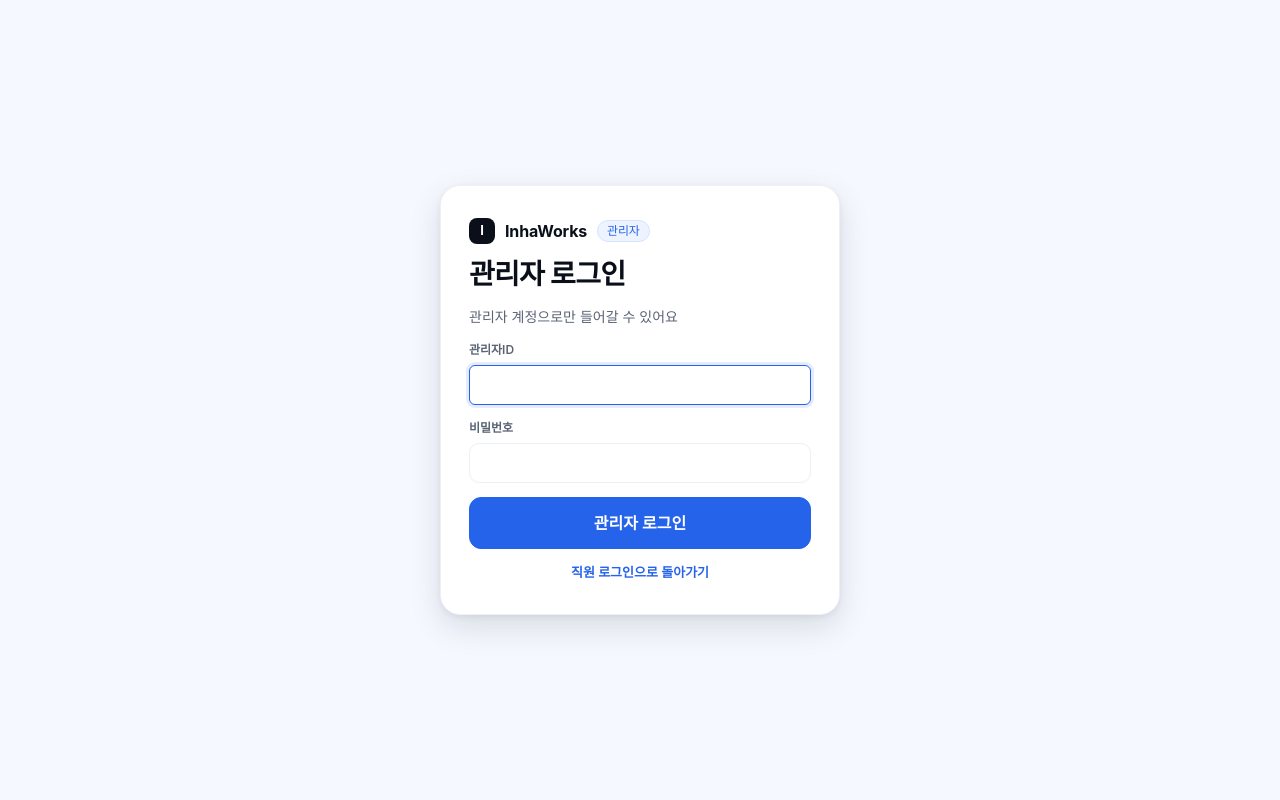
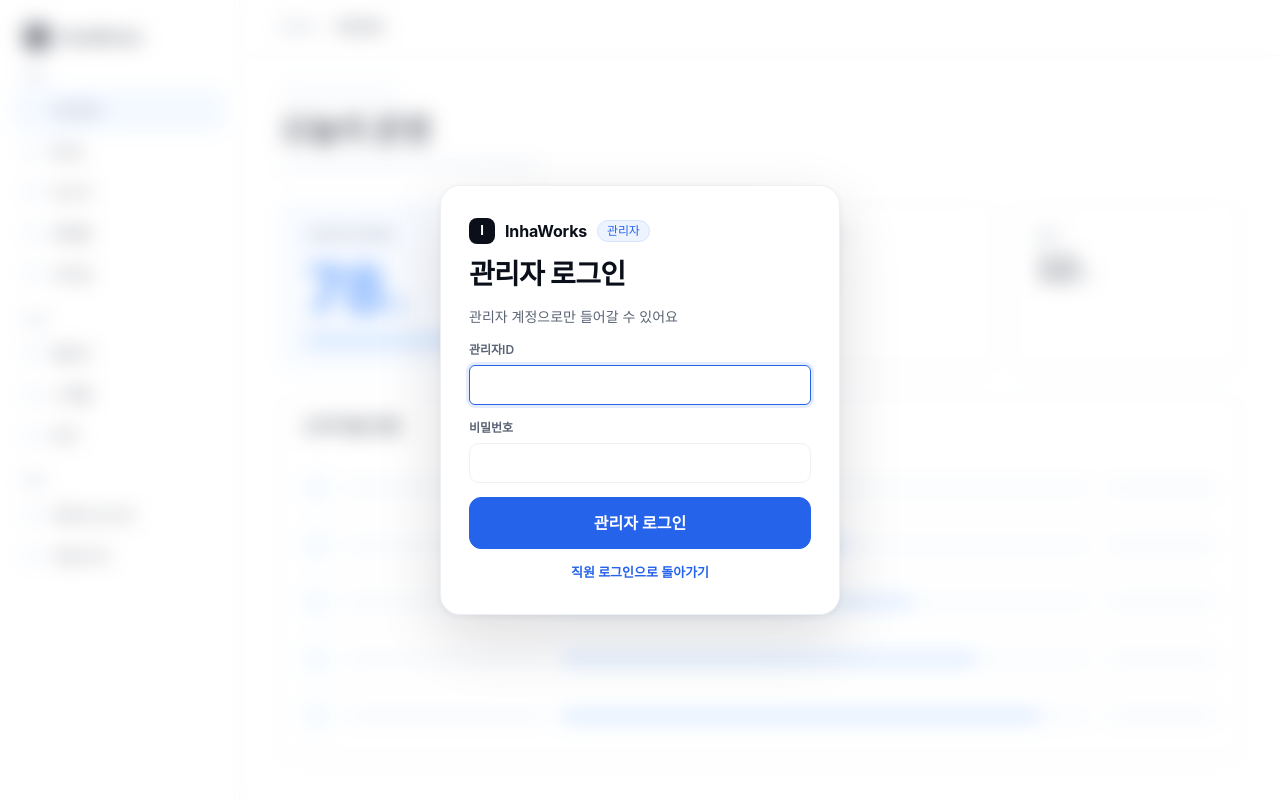
Before and after one commit to honggihyuk/InhaWorks, a Spring app: page /admin/login in a window 1280 px wide. Run offline with Thymeleaf, Linux system fonts and the light colour scheme; the template is opened without the code that fills it, so the values that code supplies are empty; some of the project's set-up classes (security, data sources, template engines, error pages and the like) are left out, and stand-ins take their place.

Commit message:
로그인 화면 : 흐린 앱 화면 배경(backdrop-filter) 위 가운데 로그인 카드
- 뒤에 앱 화면 모양(관리자 대시보드 / 직원 홈)을 정적 예시·스켈레톤으로 깔고 (DB 데이터 없음, aria-hidden + inert)
- 그 위 흐림 막 backdrop-filter: blur(10px) saturate(160%), 미지원·투명도 줄이기 설정이면 불투명 폴백
- 가운데 로그인 카드 (폼·오류·로그아웃 안내·CSRF 그대로), 절제된 등장 애니메이션 (움직임 줄이기 대응)
- docs/design.md 4.14

Co-Authored-By: Claude Opus 5.5 <noreply@anthropic.com>

```diff
--- a/src/main/resources/static/css/app.css
+++ b/src/main/resources/static/css/app.css
@@ -623,8 +623,52 @@ table.month-cal .shift { display: flex; justify-content: space-between; margin:
 .day-card .shift { white-space: normal; }
 
 /* ---------- 로그인 ---------- */
-body.auth-page { min-height: 100vh; display: grid; place-items: center; padding: 24px 16px; background: var(--lb); }
-.auth-card { width: min(400px, 100%); background: #fff; border: 1px solid var(--border); border-radius: 20px; padding: 32px 28px; box-shadow: var(--shadow-pop); display: flex; flex-direction: column; gap: 14px; }
+/* 로그인 : 뒤에 앱 화면 모양(.auth-backdrop, 정적 예시) → 흐림 막(.auth-scrim, backdrop-filter) → 가운데 카드
+   docs/design.md 4.14 */
+body.auth-page { min-height: 100vh; margin: 0; background: var(--bg); overflow: hidden; }
+.auth-backdrop { position: fixed; inset: 0; overflow: hidden; pointer-events: none; user-select: none; }
+.auth-backdrop .app { min-height: 100vh; }
+.auth-backdrop .sidebar { position: static; height: 100vh; }
+.auth-backdrop .topbar { position: static; }
+.auth-backdrop .nav-item { cursor: default; }
+.auth-backdrop h2.page-title { font-size: 32px; }
+.auth-backdrop h3 { font-size: 17px; font-weight: 700; }
+.sk { display: inline-block; border-radius: 6px; background: #EEF1F5; flex: none; }
+.sk-ic { width: 18px; height: 18px; border-radius: 5px; }
+.sk-line { height: 10px; }
+.sk-av { width: 28px; height: 28px; border-radius: 50%; background: var(--lb2); }
+.sk-check { width: 20px; height: 20px; border-radius: 6px; }
+.sk-chip { width: 54px; height: 20px; border-radius: 999px; background: var(--lb2); }
+.sk-bar { flex: 1; height: 8px; border-radius: 999px; overflow: hidden; }
+.sk-bar > span { display: block; height: 100%; background: var(--lb-fill); border-radius: inherit; }
+.sk-rows { padding: 6px 22px 14px; }
+.sk-row { display: flex; align-items: center; gap: 14px; padding: 14px 0; border-bottom: 1px solid var(--border); }
+.sk-row:last-child { border-bottom: 0; }
+.sk-row .sk-line { flex: none; }
+
+.auth-scrim {
+    position: fixed; inset: 0; z-index: 10; overflow-y: auto;
+    display: grid; place-items: center; padding: 24px 16px;
+    background: rgba(255, 255, 255, .45);
+    -webkit-backdrop-filter: blur(10px) saturate(160%);
+    backdrop-filter: blur(10px) saturate(160%);
+}
+/* backdrop-filter 를 못 쓰는 브라우저 : 거의 불투명한 흰 막 (뒤 화면은 아주 흐릿하게만) */
+@supports not ((backdrop-filter: blur(1px)) or (-webkit-backdrop-filter: blur(1px))) {
+    .auth-scrim { background: rgba(245, 248, 255, .94); }
+}
+.auth-card { width: min(400px, 100%); background: #fff; border: 1px solid var(--border); border-radius: 20px; padding: 32px 28px; box-shadow: 0 24px 64px rgba(11, 15, 25, .14), 0 2px 8px rgba(11, 15, 25, .06); display: flex; flex-direction: column; gap: 14px;
+    animation: auth-in .32s var(--ease) both; }
+@keyframes auth-in { from { opacity: 0; transform: translateY(8px) scale(.985); } to { opacity: 1; transform: none; } }
+@media (prefers-reduced-motion: reduce) { .auth-card { animation: auth-fade .2s linear both; } }
+@keyframes auth-fade { from { opacity: 0; } to { opacity: 1; } }
+@media (prefers-reduced-transparency: reduce) {
+    .auth-scrim { background: rgba(245, 248, 255, .96); -webkit-backdrop-filter: none; backdrop-filter: none; }
+}
+@media (max-width: 900px) {
+    .auth-backdrop .sidebar { height: auto; }
+    .auth-card { padding: 28px 22px; }
+}
 .auth-card .brand { padding: 0; }
 .auth-title { font-size: 28px; font-weight: 700; letter-spacing: -.025em; line-height: 1.2; }
 .auth-foot { font-size: 13px; color: var(--muted); text-align: center; }
--- a/src/main/resources/templates/admin/login.html
+++ b/src/main/resources/templates/admin/login.html
@@ -10,9 +10,12 @@
 </head>
 <!-- 관리자 로그인 : POST /admin/login 은 관리자용 SecurityFilterChain 이 처리한다 -->
 <body class="ui auth-page">
-<main class="auth-card">
+<!-- 뒤 : 앱 화면 모양(정적 예시) → 위 : 흐림 막(backdrop-filter) → 가운데 : 로그인 카드 -->
+<div th:replace="~{fragments/auth-backdrop :: backdrop('admin')}"></div>
+<div class="auth-scrim">
+<main class="auth-card" aria-labelledby="auth-title">
     <div class="brand"><span class="brand-mark">I</span>InhaWorks <span class="chip blue">관리자</span></div>
-    <h1 class="auth-title">관리자 로그인</h1>
+    <h1 class="auth-title" id="auth-title">관리자 로그인</h1>
     <p class="muted">관리자 계정으로만 들어갈 수 있어요</p>
 
     <div th:if="${param.error}" class="alert danger" role="alert">관리자ID 또는 비밀번호를 확인해 주세요.</div>
@@ -30,5 +33,6 @@
 
     <p class="auth-foot"><a th:href="@{/member/login}">직원 로그인으로 돌아가기</a></p>
 </main>
+</div>
 </body>
 </html>
--- /dev/null
+++ b/src/main/resources/templates/fragments/auth-backdrop.html
@@ -0,0 +1,88 @@
+<!DOCTYPE html>
+<html xmlns:th="http://www.thymeleaf.org">
+<!-- 로그인 화면 뒤에 흐리게 깔리는 "앱 화면" (관리자 = 대시보드 모양, 직원 = 홈 모양)
+     로그인 전이므로 DB 데이터는 쓰지 않는다 : 숫자·이름은 모두 고정 예시이고 대부분 회색 막대(스켈레톤)
+     aria-hidden + inert : 화면 읽기 프로그램과 Tab 키가 들어가지 않는다. pointer-events 없음 -->
+<div th:fragment="backdrop(kind)" class="auth-backdrop" aria-hidden="true" inert>
+    <div class="app">
+        <aside class="sidebar">
+            <div class="brand"><span class="brand-mark">I</span>InhaWorks</div>
+            <nav>
+                <div class="nav-group">
+                    <div class="nav-label" th:text="${kind == 'admin'} ? '업무' : '우리 회사'">업무</div>
+                    <span class="nav-item active"><span class="sk sk-ic"></span><span th:text="${kind == 'admin'} ? '대시보드' : '홈'">대시보드</span></span>
+                    <span class="nav-item"><span class="sk sk-ic"></span>할 일</span>
+                    <span class="nav-item"><span class="sk sk-ic"></span>보고서</span>
+                    <span class="nav-item" th:if="${kind == 'admin'}"><span class="sk sk-ic"></span>결재함</span>
+                    <span class="nav-item"><span class="sk sk-ic"></span>게시판</span>
+                </div>
+                <div class="nav-group">
+                    <div class="nav-label">근태</div>
+                    <span class="nav-item"><span class="sk sk-ic"></span>출퇴근</span>
+                    <span class="nav-item"><span class="sk sk-ic"></span>스케줄</span>
+                    <span class="nav-item"><span class="sk sk-ic"></span>휴가</span>
+                </div>
+                <div class="nav-group" th:if="${kind == 'admin'}">
+                    <div class="nav-label">관리</div>
+                    <span class="nav-item"><span class="sk sk-ic"></span>재처리 모니터</span>
+                    <span class="nav-item"><span class="sk sk-ic"></span>직원·조직</span>
+                </div>
+            </nav>
+        </aside>
+        <div class="main">
+            <header class="topbar"><span class="crumbs"><span th:text="${kind == 'admin'} ? '관리자' : '우리 회사'">관리자</span><span class="sep">›</span>
+                <b th:text="${kind == 'admin'} ? '대시보드' : '홈'">대시보드</b></span></header>
+            <div class="content">
+                <div class="page-header"><div>
+                    <div class="sk sk-line" style="width:120px;margin-bottom:10px"></div>
+                    <h2 class="page-title" th:text="${kind == 'admin'} ? '오늘의 운영' : '안녕하세요'">오늘의 운영</h2>
+                    <div class="sk sk-line" style="width:260px;margin-top:10px"></div>
+                </div></div>
+
+                <!-- 관리자 : 히어로 + KPI + 표 -->
+                <th:block th:if="${kind == 'admin'}">
+                    <section class="dash-top">
+                        <div class="card hero"><span class="label">오늘 할 일 완료율</span>
+                            <div class="hero-num">78<small>%</small></div><div class="bar hero-bar"><span style="width:78%"></span></div></div>
+                        <div class="card kpi"><span class="label">결재 대기</span><span class="value">3<small>건</small></span></div>
+                        <div class="card kpi"><span class="label">출근</span><span class="value">12<small>명</small></span></div>
+                    </section>
+                    <section class="card flush">
+                        <div class="card-head"><h3>근무지별 진행</h3></div>
+                        <div class="sk-rows">
+                            <div class="sk-row" th:each="i : ${#numbers.sequence(1, 5)}">
+                                <span class="sk sk-av"></span><span class="sk sk-line" style="width:22%"></span>
+                                <span class="sk sk-bar"><span th:style="|width:${30 + i * 12}%|"></span></span><span class="sk sk-line" style="width:12%"></span>
+                            </div>
+                        </div>
+                    </section>
+                </th:block>
+
+                <!-- 직원 : 출퇴근 카드 + 오늘 할 일 + 공지 -->
+                <th:block th:unless="${kind == 'admin'}">
+                    <section class="grid grid-3">
+                        <div class="card kpi"><span class="label">오늘 남은 할 일</span><span class="value">2<small>건</small></span></div>
+                        <div class="card kpi"><span class="label">출근</span><span class="value">09:00</span></div>
+                        <div class="card kpi"><span class="label">결재 대기</span><span class="value">1<small>건</small></span></div>
+                    </section>
+                    <section class="card flush">
+                        <div class="card-head"><h3>오늘 할 일</h3></div>
+                        <div class="sk-rows">
+                            <div class="sk-row" th:each="i : ${#numbers.sequence(1, 4)}">
+                                <span class="sk sk-check"></span><span class="sk sk-line" th:style="|width:${30 + i * 8}%|"></span>
+                                <span class="sk sk-chip"></span>
+                            </div>
+                        </div>
+                    </section>
+                    <section class="card flush">
+                        <div class="card-head"><h3>공지</h3></div>
+                        <div class="sk-rows">
+                            <div class="sk-row" th:each="i : ${#numbers.sequence(1, 3)}"><span class="sk sk-chip"></span><span class="sk sk-line" style="width:55%"></span><span class="sk sk-line" style="width:10%"></span></div>
+                        </div>
+                    </section>
+                </th:block>
+            </div>
+        </div>
+    </div>
+</div>
+</html>
```
Also changed, not shown: docs/design.md (+8 -0 lines), src/main/resources/templates/member/login.html (+6 -2 lines).
